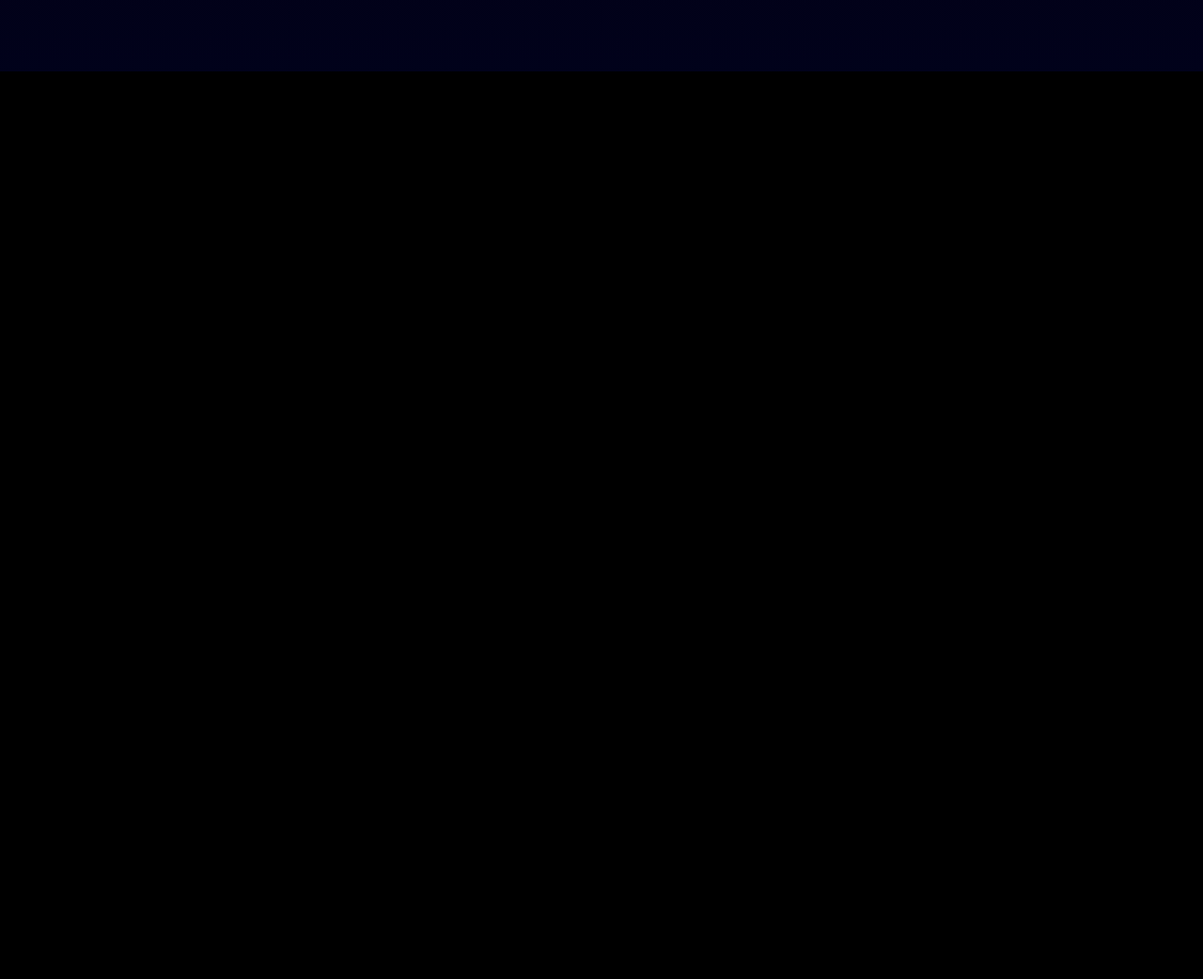
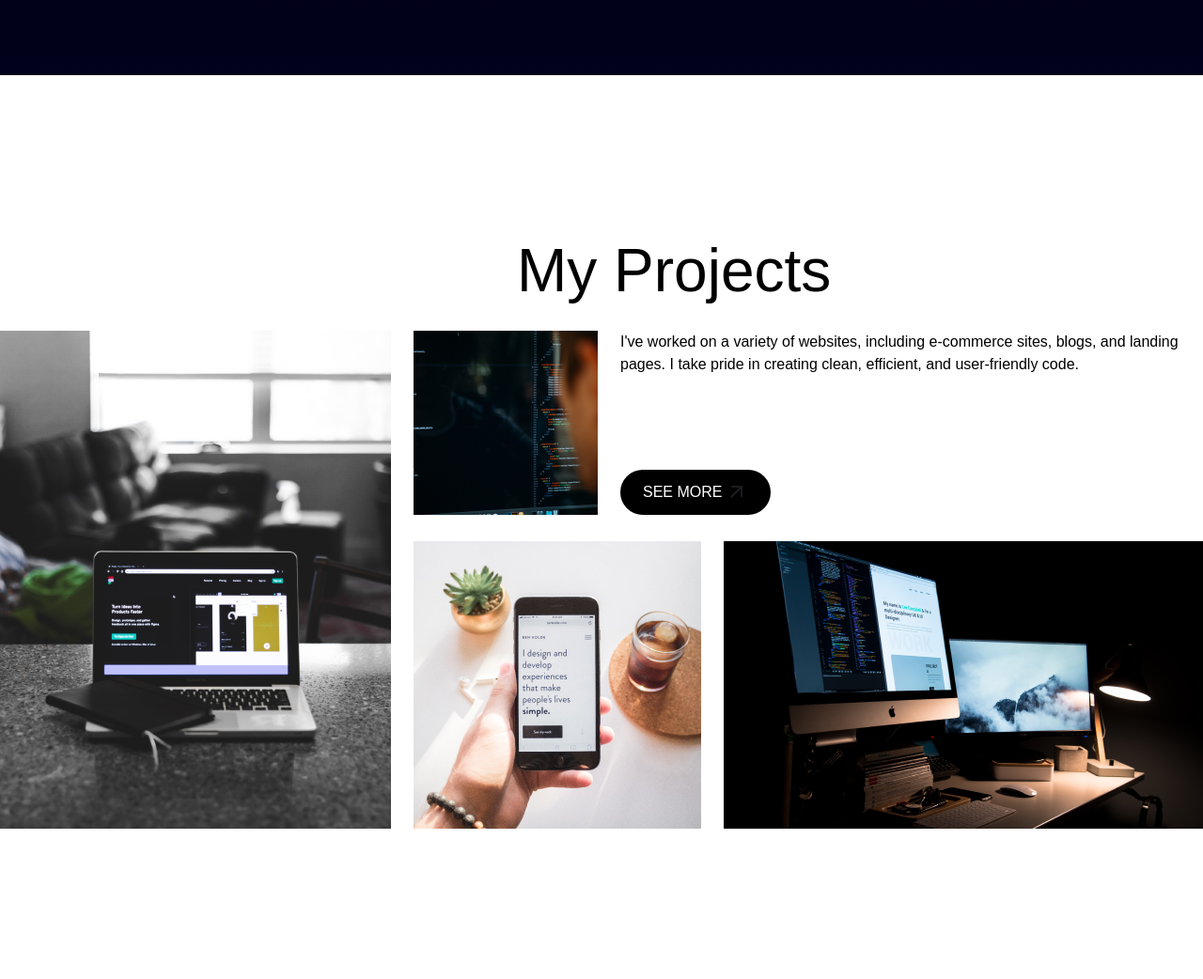
Before and after one commit to KevinHuanggg/2024_hex_week_2, a website built with Vite: page pages/index.html in a window 1280 px wide. Shown: the part 2890-3932 px from the top of the page at 94% size. Before the commit the page ends 2966 px from the top, so only its background shows below. Built offline with nearby package versions, Linux system fonts and the light colour scheme; a web font is replaced by a local one.

Commit message:
大致完成切版，差 see-more的箭頭arrow_outward.svg 無法更改成白色。

```diff
--- a/assets/scss/pages/_index.scss
+++ b/assets/scss/pages/_index.scss
@@ -132,6 +132,8 @@ main {
         width: 306px;
         padding: 16px;
         margin-bottom: 24px;
+        border: 1px solid #e3e3e3;
+        box-shadow: 4px 4px 4px 0px #00000014;
       }
 
       h3 {
@@ -189,7 +191,86 @@ main {
     }
 
     img {
+      border-radius: 40px;
       width: 162px;
+      transition: box-shadow 0.15s ease;
+    }
+
+    img:hover {
+      box-shadow: 0px 0px 16px 3px #9094ffe5;
     }
   }
 }
+
+.project {
+  background-color: #fff;
+
+  .container {
+    padding: 160px 0;
+
+    h3 {
+      font-size: 64px;
+      margin-left: 550px;
+      margin-bottom: 16px;
+    }
+
+    .content {
+      display: flex;
+    }
+
+    .left img {
+      width: 416px;
+      margin-right: 24px;
+    }
+
+    .right {
+      display: flex;
+      flex-direction: column;
+    }
+
+    .top {
+      display: flex;
+      margin-bottom: 28px;
+
+      img {
+        width: 196px;
+        margin-right: 24px;
+      }
+    }
+
+    .content-box {
+      display: flex;
+      flex-direction: column;
+      justify-content: space-between;
+
+      .see-more {
+        align-self: flex-start;
+        display: inline-flex;
+        align-items: center;
+        background-color: #000;
+        color: #fff;
+        padding: 12px 24px;
+        border-radius: 50px;
+
+        p {
+          margin-right: 4px;
+        }
+
+        img {
+          width: 24px;
+          margin: 0;
+        }
+      }
+    }
+
+    .down {
+      display: flex;
+
+      .down-left-img {
+        width: 306px;
+        height: 306px;
+        margin-right: 24px;
+      }
+    }
+  }
+}
--- a/pages/index.html
+++ b/pages/index.html
@@ -90,16 +90,57 @@
     <div class="contact-me">
       <div class="container">
         <div class="text">
-          <p>contact</p>
+          <p>contact me</p>
           <img src="../assets/images/trending_flat_black_24dp 1.png" alt="" />
         </div>
         <ul>
-          <li><img src="../assets/images/discord.png" alt="discord-img" /></li>
           <li>
-            <img src="../assets/images/instagram.png" alt="instagram-img" />
+            <a href="#"
+              ><img src="../assets/images/discord.png" alt="discord-img"
+            /></a>
           </li>
-          <li><img src="../assets/images/message.png" alt="message-img" /></li>
+          <li>
+            <a href=""
+              ><img src="../assets/images/instagram.png" alt="instagram-img"
+            /></a>
+          </li>
+          <li>
+            <a href=""
+              ><img src="../assets/images/message.png" alt="message-img"
+            /></a>
+          </li>
         </ul>
+      </div>
+    </div>
+
+    <div class="project">
+      <div class="container">
+        <h3>My Projects</h3>
+        <div class="content">
+          <div class="left">
+            <img src="../assets/images/Rectangle 10.png" alt="" />
+          </div>
+          <div class="right">
+            <div class="top">
+              <img src="../assets/images/Rectangle 15.png" alt="" />
+              <div class="content-box">
+                <p>
+                  I've worked on a variety of websites, including e-commerce
+                  sites, blogs, and landing pages. I take pride in creating
+                  clean, efficient, and user-friendly code.
+                </p>
+                <a href="#" class="see-more">
+                  <p>SEE MORE</p>
+                  <img src="../assets/images/arrow_outward.svg" alt="" />
+                </a>
+              </div>
+            </div>
+            <div class="down">
+              <img class="down-left-img" src="../assets/images/Rectangle 14.png" alt="" />
+              <img class="down-right-img" src="../assets/images/Rectangle 29.png" alt="" />
+            </div>
+          </div>
+        </div>
       </div>
     </div>
 
```
